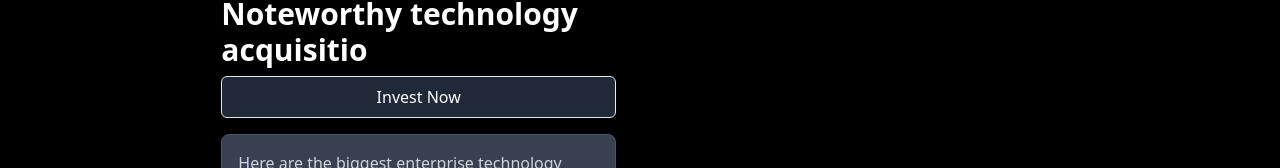
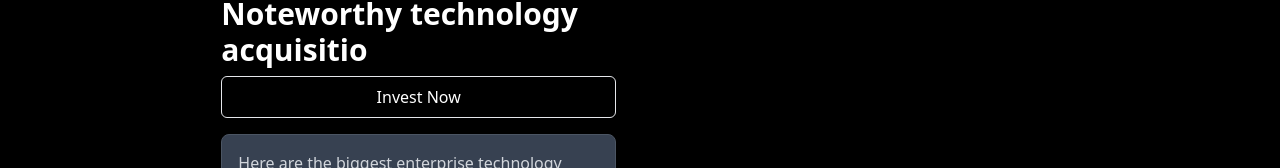
Before and after one commit to gourab337/innovest, a React (Vite) app: page /explore/details in a window 1280 px wide. Shown: the part 372-540 px from the top of the page. Built offline with nearby package versions, Linux system fonts and the light colour scheme.

Commit message:
fixed routing

```diff
--- a/src/pages/Details.jsx
+++ b/src/pages/Details.jsx
@@ -19,7 +19,7 @@ const Details = () => {
 
                     <div>
                         <h5 className="text-3xl font-bold mb-2">Noteworthy technology acquisitio</h5>
-                        <button className="bg-grey-500 bg-gray-800 border border-gray-200 w-full text-white py-2 px-4 rounded-md mb-4">Invest Now</button>
+                        <button className="bg-grey-500 bg-gray-800 border border-gray-200 w-full text-white py-2 px-4 rounded-md mb-4 bg-opacity-0">Invest Now</button>
                         <div className="bg-gray-700 border border-gray-600 rounded-lg shadow p-4">
                             <p className="text-gray-300">Here are the biggest enterprise technology acquisitions of 2021 so far, in reverse chronological order.</p>
                         </div>
--- a/src/pages/Explore.jsx
+++ b/src/pages/Explore.jsx
@@ -13,7 +13,7 @@ function Explore() {
           className="flex-1 max-w-xs  border border-gray-200 rounded-lg shadow  dark:border-gray-700 m-2  bg-opacity-0"
         >
           <div className="max-w-sm  border border-gray-200 rounded-lg shadow  dark:border-gray-700  bg-opacity-0 ">
-            <a href="#">
+            <a href="/explore/details">
               <img className="rounded-t-lg w-full" src='https://profile.coinbase.com/images/default_avatars/Frame-12.svg' alt="" />
             </a>
             <div className="p-5">
```
